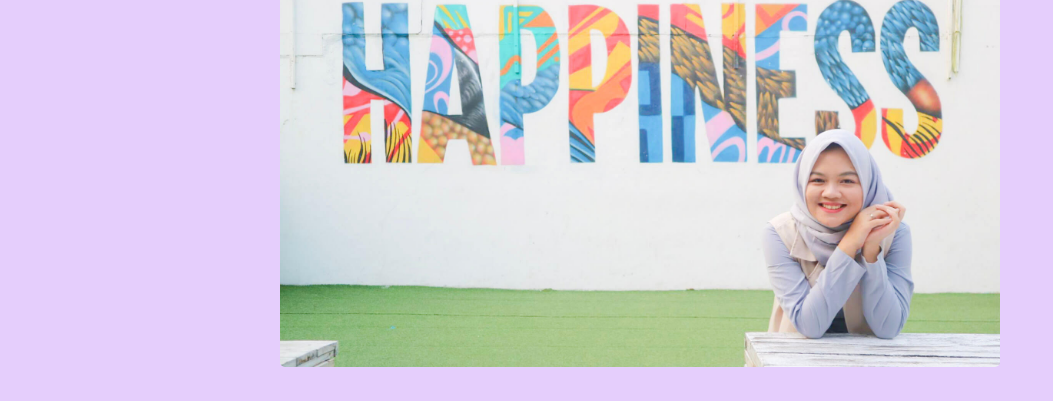
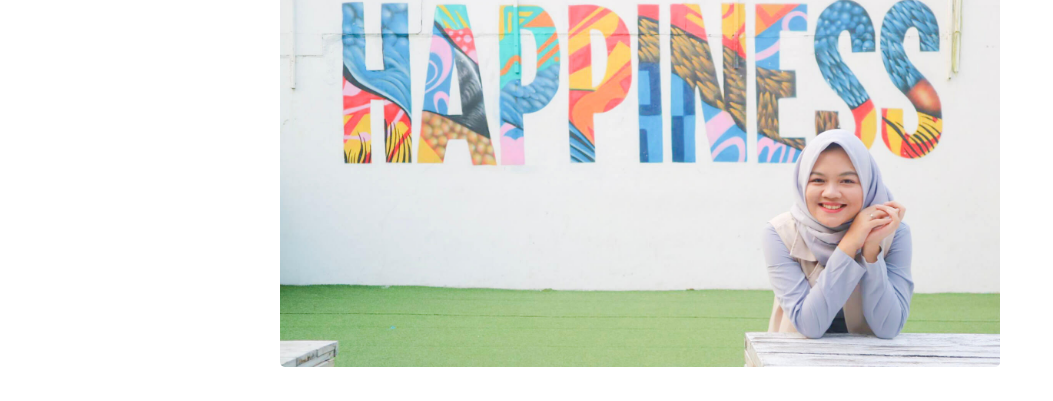
Before and after one commit to mayaasmara/mayaasmara-haidar, a plain HTML site: page index.html in a window 1280 px wide. Shown: the part 126-527 px from the top of the page, without its empty margins (0-1053 px from the left). Drawn offline with nearby package versions, Linux system fonts and the light colour scheme.

Commit message:
Remove body background

```diff
--- a/assets/styles/index.css
+++ b/assets/styles/index.css
@@ -8,7 +8,6 @@ html {
 body {
   margin: auto;
   color: #333;
-  background-color: #e5cefc;
   max-width: 720px;
 }
 
```
